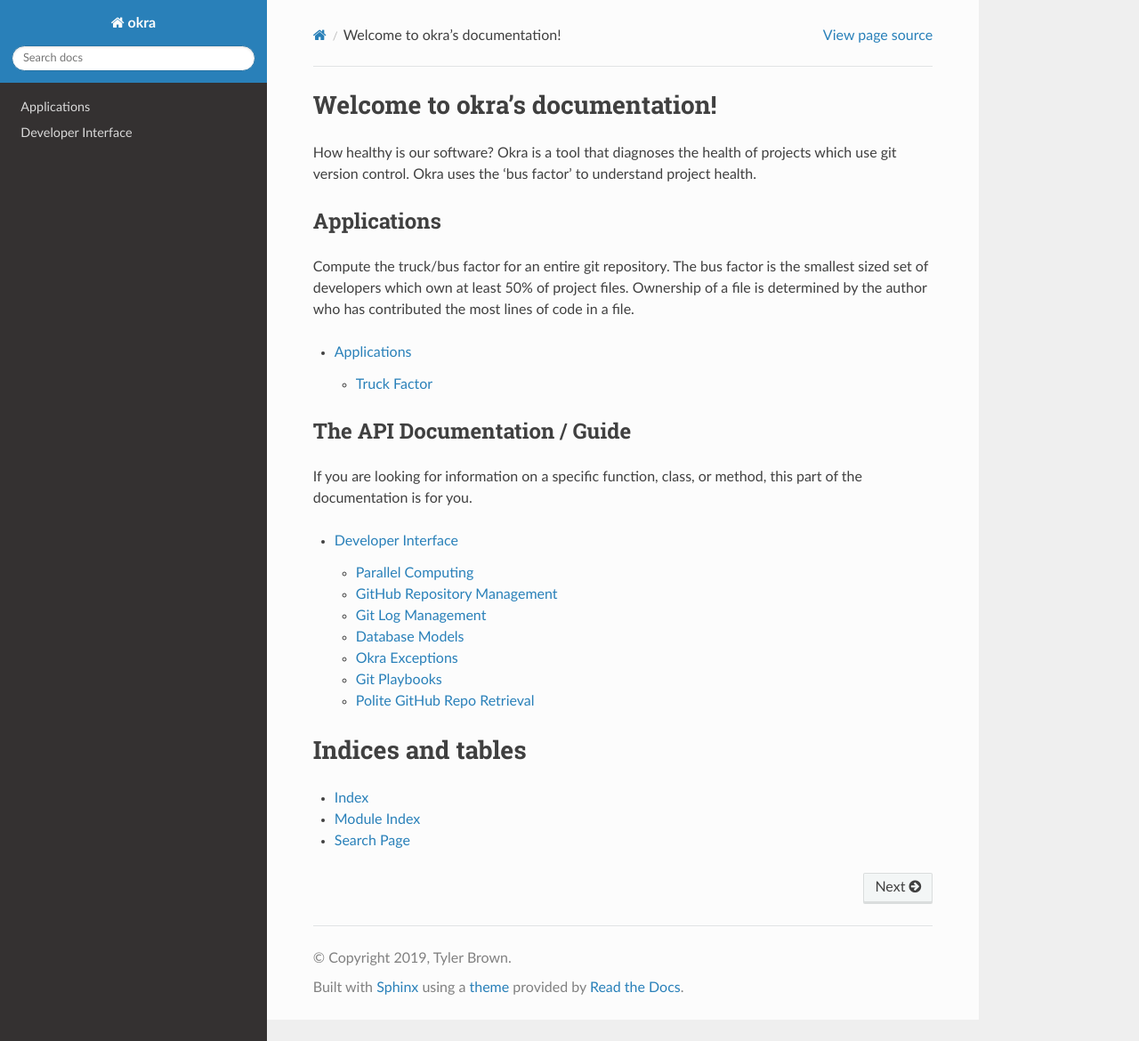
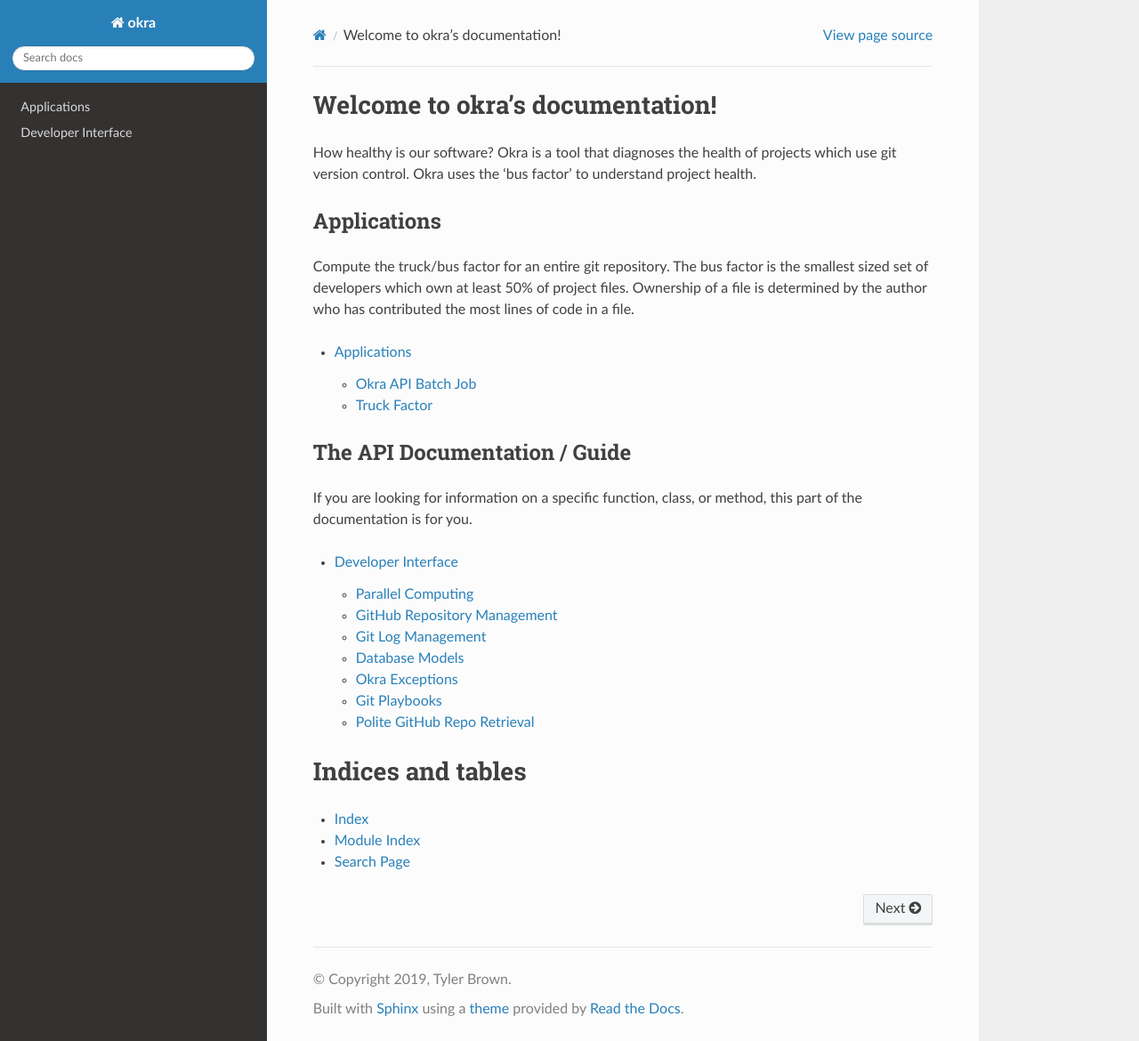
Before and after one commit to okrahealth/okra, a Sphinx documentation site: the page built from docs/index.rst, in a window 1280 px wide and 1170 px high. Shown: the whole window at 89% size. Built offline with Sphinx 7.4.7 and the Read the Docs theme 2.0.0, drawn with Linux system fonts in a browser that asks for light colours.

Commit message:
updated docs with okra api batch job

```diff
--- a/docs/apps.rst
+++ b/docs/apps.rst
@@ -6,6 +6,13 @@
 We've had to implement applications for homework
 and a class project. They are included here.
 
+Okra API Batch Job
+------------------
+
+.. automodule:: okra.mgmt_api
+   :members:
+
+
 Truck Factor
 ------------
 
```
